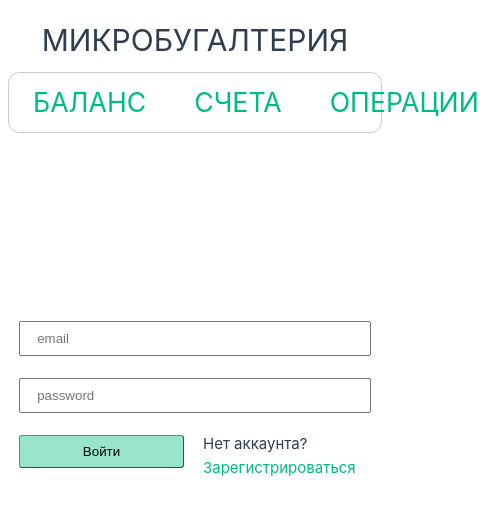
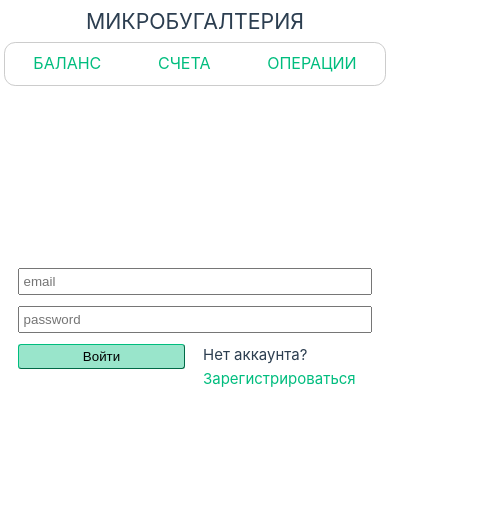
Before and after one commit to sergeantO/homebookkeeping, a Vue app in the folder client/: page /login in a window 390 px wide. Shown: the top 514 px of the page, 503 px wide, since content can reach past the window. Built offline with nearby package versions, Linux system fonts and the light colour scheme; no server answers.

Commit message:
оптимизация под мобильныные устройства

```diff
--- a/client/src/assets/main.css
+++ b/client/src/assets/main.css
@@ -6,16 +6,9 @@ button {
   border-width: 1px;
   border-radius: 0.2rem;
   color: black;
-  padding: .5rem 1rem;
-  margin: .2rem;
 }
 
-input {
-  padding: .5rem 1rem;
-  margin: .2rem;
-}
-
-select {
+button, input, select {
   padding: .5rem 1rem;
   margin: .2rem;
 }
@@ -85,6 +78,7 @@ th {
   width: 30px;
   height: 30px;
   border-radius: 50%;
+  padding: 0;
 }
 
 @media (hover: hover) {
@@ -98,8 +92,6 @@ header {
   margin: 0 auto;
   padding: .5rem 3rem;
 }
-
-
 
 header .logo {
   width: 100%;
@@ -131,7 +123,6 @@ ul.menu {
 .menu-item {
   text-transform: uppercase;
   font-size: 20pt;
-
 }
 
 .menu-item > a {
@@ -159,10 +150,27 @@ main#content {
 }
 
 @media screen and (max-width: 768px) {
+  button, input, select {
+    padding: .25rem;
+    margin: .1rem;
+  }
   header {
-    padding: .5rem
+    padding: .25rem
+  }
+  header .logo {
+    padding-top: 0;
+    padding-bottom: .25rem;
+    font-size: 8pt;
   }
   main#content {
     padding: .5rem;
   }
+  .menu-item {
+    text-transform: uppercase;
+    font-size: 12pt;
+  }
+  .my-2 {
+    margin-top: .5rem;
+    margin-bottom: .5rem;
+  }
 }
```
